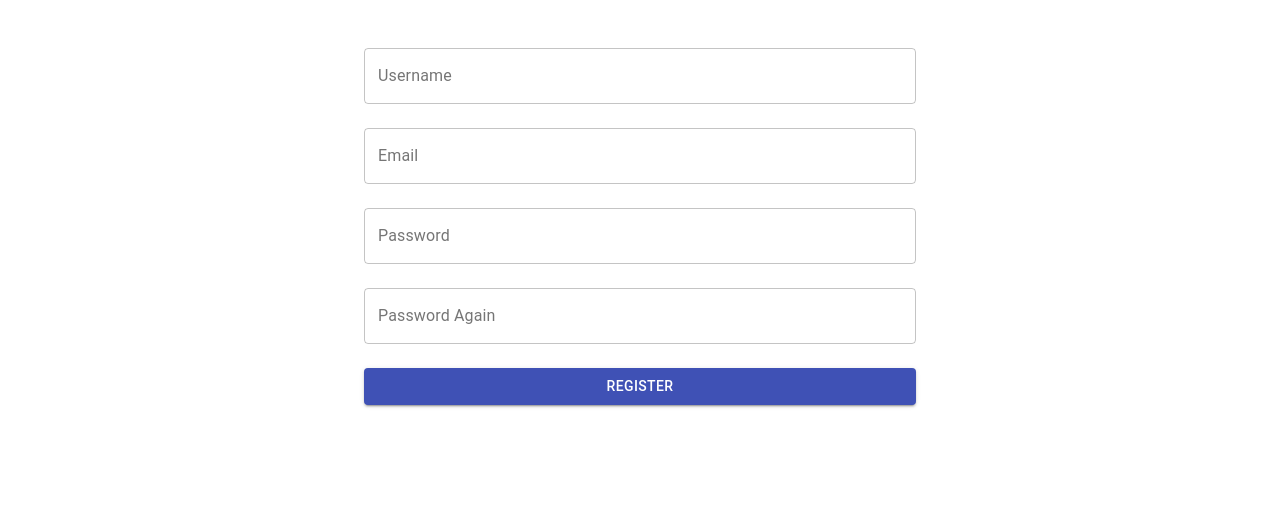
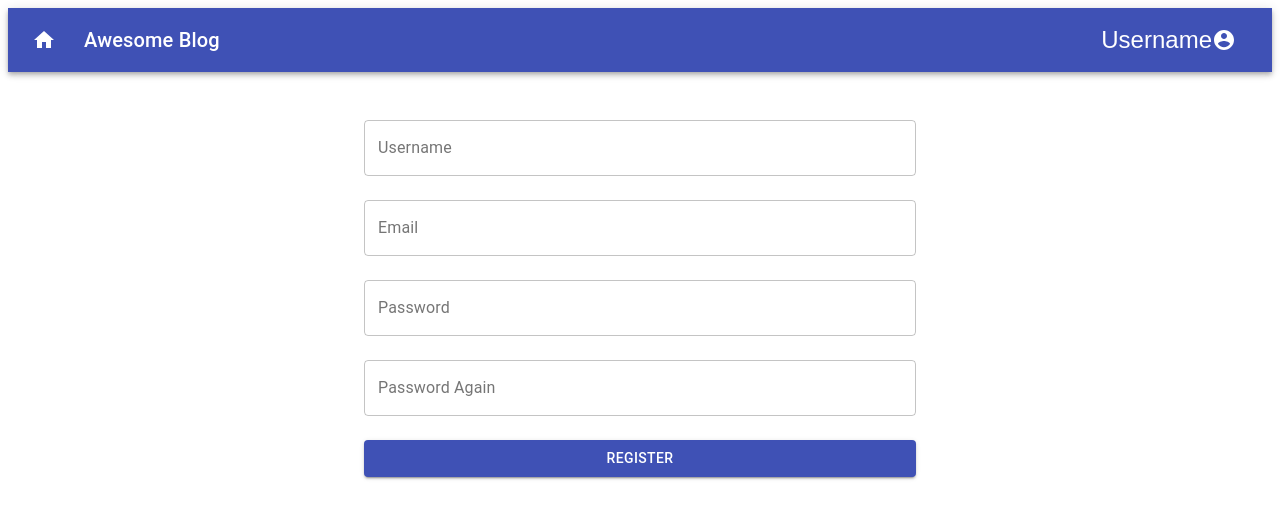
Before and after one commit to E-2423/django_react_blog_frontend, a React (Create React App) app: page / in a window 1280 px wide. Shown: the top 518 px of the page. Built offline with nearby package versions, Linux system fonts and the light colour scheme.

Commit message:
Added navbar

```diff
--- a/package.json
+++ b/package.json
@@ -4,6 +4,7 @@
   "private": true,
   "dependencies": {
     "@material-ui/core": "^4.11.3",
+    "@material-ui/icons": "^4.11.2",
     "@testing-library/jest-dom": "^5.11.4",
     "@testing-library/react": "^11.1.0",
     "@testing-library/user-event": "^12.1.10",
--- a/src/App.js
+++ b/src/App.js
@@ -1,8 +1,10 @@
 import Signup from './pages/Signup';
+import Navbar from './components/Navbar';
 
 function App() {
   return (
     <div className="App">
+        <Navbar />
         <Signup />
     </div>
   );
--- a/src/components/Navbar.js
+++ b/src/components/Navbar.js
@@ -0,0 +1,86 @@
+import React from 'react';
+import { makeStyles } from '@material-ui/core/styles';
+import AppBar from '@material-ui/core/AppBar';
+import Toolbar from '@material-ui/core/Toolbar';
+import Typography from '@material-ui/core/Typography';
+import IconButton from '@material-ui/core/IconButton';
+import MenuItem from '@material-ui/core/MenuItem';
+import Menu from '@material-ui/core/Menu';
+import HomeIcon from '@material-ui/icons/Home';
+import AccountCircle from '@material-ui/icons/AccountCircle';
+
+const useStyles = makeStyles((theme) => ({
+  root: {
+    flexGrow: 1,
+  },
+  menuButton: {
+    marginRight: theme.spacing(2),
+  },
+  title: {
+    flexGrow: 1,
+  },
+}));
+
+function Navbar() {
+  const classes = useStyles();
+  const [auth, setAuth] = React.useState(true);
+  const [anchorEl, setAnchorEl] = React.useState(null);
+  const open = Boolean(anchorEl);
+
+  const handleMenu = (event) => {
+    setAnchorEl(event.currentTarget);
+  };
+
+  const handleClose = () => {
+    setAnchorEl(null);
+  };
+
+  return (
+    <div className={classes.root}>
+      <AppBar position="static">
+        <Toolbar>
+          <IconButton edge="start" className={classes.menuButton} color="inherit" aria-label="menu">
+            <HomeIcon />
+          </IconButton>
+          <Typography variant="h6" className={classes.title}>
+            Awesome Blog
+          </Typography>
+          {auth && (
+            <div>
+              <IconButton
+                aria-label="account of current user"
+                aria-controls="menu-appbar"
+                aria-haspopup="true"
+                onClick={handleMenu}
+                color="inherit"
+              >
+                  Username
+                <AccountCircle />
+              </IconButton>
+              <Menu
+                id="menu-appbar"
+                anchorEl={anchorEl}
+                anchorOrigin={{
+                  vertical: 'top',
+                  horizontal: 'right',
+                }}
+                keepMounted
+                transformOrigin={{
+                  vertical: 'top',
+                  horizontal: 'right',
+                }}
+                open={open}
+                onClose={handleClose}
+              >
+                <MenuItem onClick={handleClose}>Profile</MenuItem>
+                <MenuItem onClick={handleClose}>My account</MenuItem>
+              </Menu>
+            </div>
+          )}
+        </Toolbar>
+      </AppBar>
+    </div>
+  );
+}
+
+export default Navbar;
```
Also changed, not shown: 2 other files (tests, documents, lock files or other folders).
